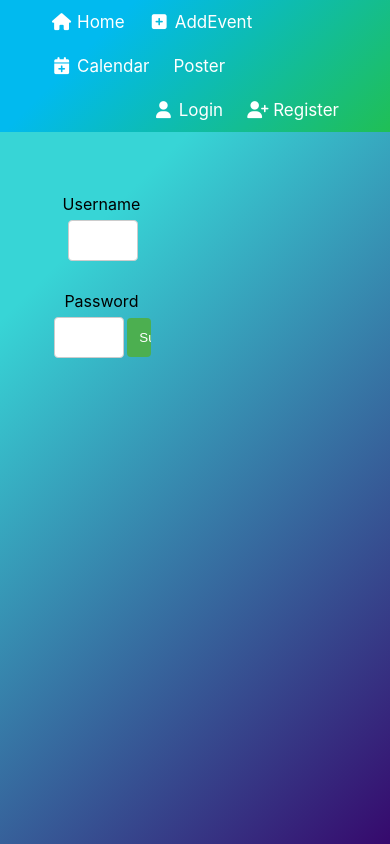
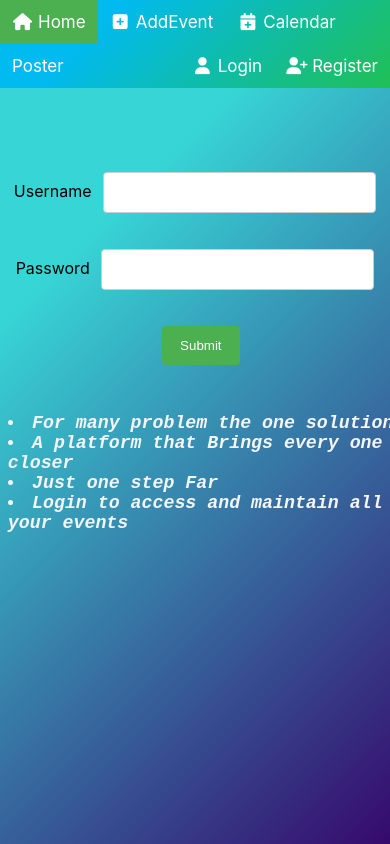
Before and after one commit to triden005/Event, a React (Create React App) app: page /login in a window 390 px wide. Built offline with nearby package versions, Linux system fonts and the light colour scheme; no server answers.

Commit message:
cssLogin

```diff
--- a/src/App.css
+++ b/src/App.css
@@ -10,6 +10,11 @@
     margin: auto;
 }
 
+@media screen and (max-width: 600px) {
+    .container {
+        width: 100%;
+    }
+}
 /* .App-logo {
   height: 40vmin;
   pointer-events: none;
--- a/src/Components/Auth/Login.js
+++ b/src/Components/Auth/Login.js
@@ -1,6 +1,9 @@
 import React from "react";
 
 import "./login.css";
+import { login } from "../../_action/AuthAction";
+import { connect } from "react-redux";
+import proptype from "prop-types";
 class Login extends React.Component {
     state = {
         username: "",
@@ -11,22 +14,29 @@
     };
     onSubmit = (e) => {
         e.preventDefault();
+        this.props.login(this.state.username, this.state.password);
+        if (this.props.isAuthenticated === true) {
+            this.setState({ username: "", password: "" });
+        }
     };
     render() {
         return (
+            <div className="div1-login">
                 <div className="Login">
                     <div class="container">
                         <form onSubmit={this.onSubmit}>
                             <label for="username">Username</label>
-                        <input type="text" id="username" name="username" required onChange={this.handelchange} />
+                            <input type="text" id="username" name="username" value={this.state.username} required onChange={this.handelchange} />
+                            <br />
+                            <label for="pssword">Password</label>
 
-                        <label for="pssword">Password</label>
                             <input
                                 type="password"
                                 id="password"
                                 name="password"
                                 onChange={this.handelchange}
                                 pattern="(?=.*\d)(?=.*[a-z])(?=.*[A-Z]).{8,}"
+                                value={this.state.password}
                                 title="Must contain at least one number and one uppercase and lowercase letter, and at least 8 or more characters"
                                 required
                             />
@@ -35,8 +45,23 @@
                         </form>
                     </div>
                 </div>
+                <div className="Login right">
+                    <h3>
+                        <li>For many problem the one solution</li>
+                        <li>A platform that Brings every one closer</li>
+                        <li>Just one step Far</li>
+                        <li>Login to access and maintain all your events</li>
+                    </h3>
+                </div>
+            </div>
         );
     }
 }
+Login.proptype = {
+    isAuthenticated: proptype.bool.isRequired,
+};
+const mapstatetoprops = (state) => ({
+    isAuthenticated: state.auth.isAuthenticated,
+});
 
-export default Login;
+export default connect(mapstatetoprops, { login })(Login);
--- a/src/Components/Auth/login.css
+++ b/src/Components/Auth/login.css
@@ -1,9 +1,31 @@
 /* Style all input fields */
+.div1-login {
+    display: flex;
+    /* overflow: hidden; */
+}
 .Login {
+    height: 100%;
+    max-width: 500px;
+    width: 40%;
+    margin: auto;
     margin-top: 20%;
-    height: 100%;
-    width: 40%;
-    /* background-color: #f1f1f1; */
+}
+@media screen and (max-width: 1200px) {
+    .div1-login {
+        display: block;
+    }
+    .Login {
+        width: 80%;
+    }
+    .Login.right {
+        margin-top: 0px;
+    }
+}
+
+@media screen and (max-width: 600px) {
+    .Login {
+        width: 100%;
+    }
 }
 .Login input {
     width: 70%;
@@ -22,24 +44,23 @@
     background-color: #4caf50;
     color: white;
     width: 20%;
+    min-width: 0px;
     border: 0px solid #ccc;
 }
 .Login input:focus {
     outline: none;
 }
 
-/* Style the container for inputs */
-/* .Login .container {
-    background-color: #f1f1f1;
-    padding: 10px;
-} */
+.Login.right {
+    /* border: 2px solid red; */
+    font-style: italic;
+    font-size: larger;
+    font-family: monospace;
+    color: whitesmoke;
+    text-align: left;
+    padding-left: 2%;
+    /* max-width: 10000px; */
 
-/* The message box is shown when the user clicks on the password field */
-#message {
-    display: none;
-    background: #f1f1f1;
-    color: #000;
-    position: relative;
-    padding: 20px;
-    margin-top: 10px;
+    /* margin: auto; */
+    /* margin-top: 20%; */
 }
```
Also changed, not shown: 1 other file (tests, documents, lock files or other folders). Lines whose indentation alone changed are shown as unchanged.
